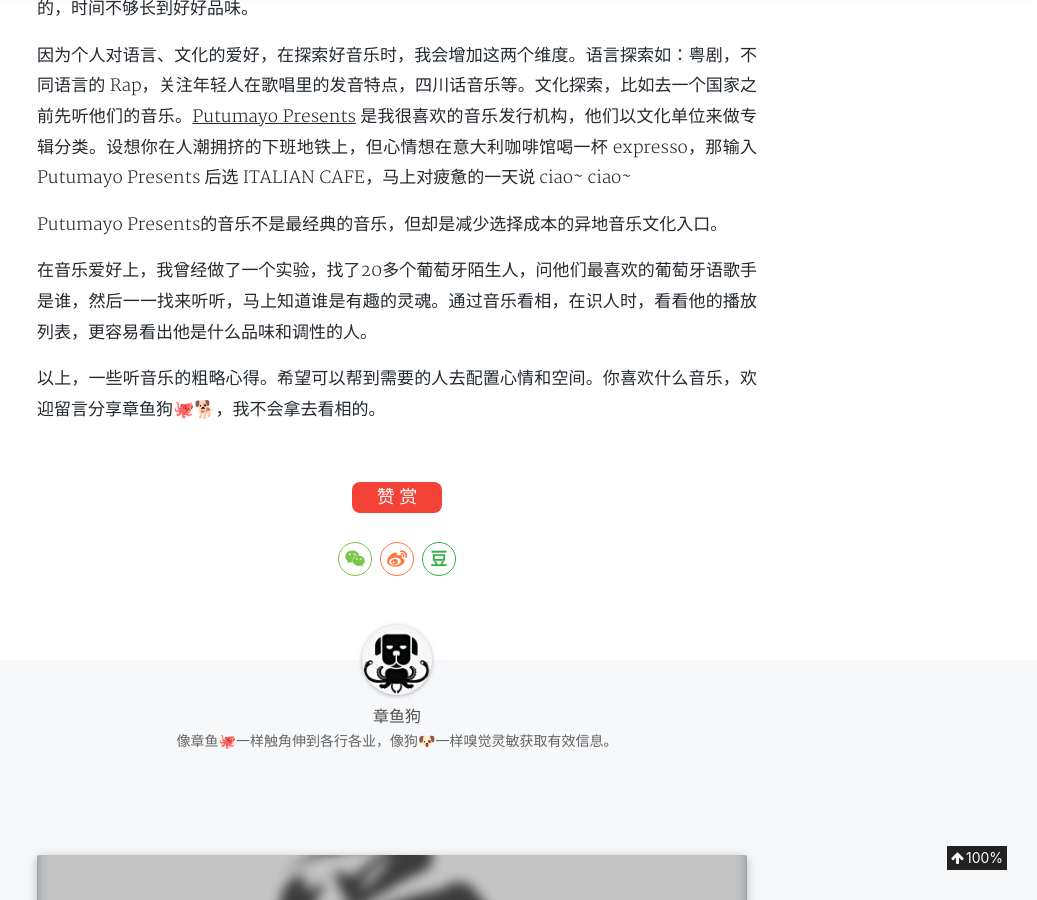
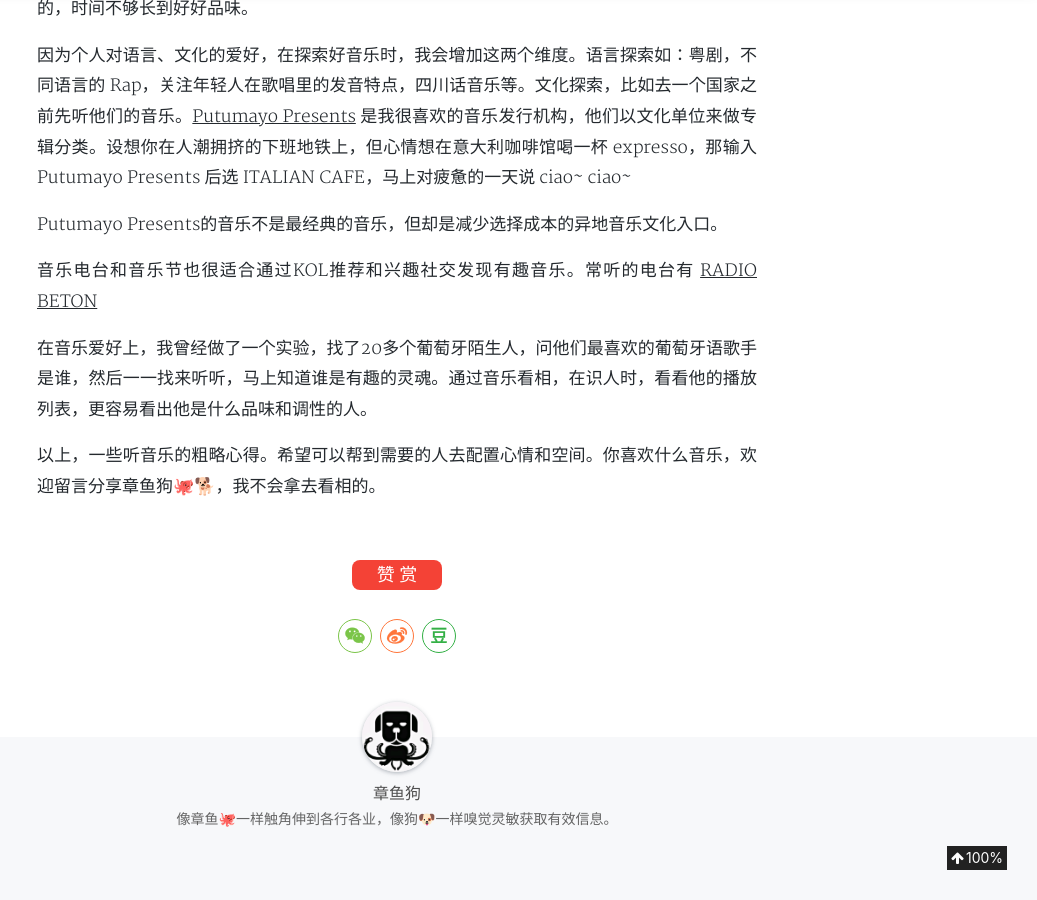
Before and after one commit to aJiea/ajiea.github.io, a Jekyll site: the page built from _posts/2019-07-01-music.md, in a window 1280 px wide and 900 px high, scrolled down 3262 px. Shown: the whole window, without its empty margins (243-1280 px from the left). Built offline with Jekyll 4.4.1, drawn with Linux system fonts in a browser that asks for light colours; nearby versions of some CDN libraries; comment, search, counter and statistics services are not loaded; a style sheet for code colours, icons or effects is not loaded.

Commit message:
Update 2019-07-01-music.md

```diff
--- a/_posts/2019-07-01-music.md
+++ b/_posts/2019-07-01-music.md
@@ -59,6 +59,8 @@
 
 Putumayo Presents的音乐不是最经典的音乐，但却是减少选择成本的异地音乐文化入口。
 
+音乐电台和音乐节也很适合通过KOL推荐和兴趣社交发现有趣音乐。常听的电台有 [RADIO BETON](https://www.radiobeton.com/webradio/)
+
 在音乐爱好上，我曾经做了一个实验，找了20多个葡萄牙陌生人，问他们最喜欢的葡萄牙语歌手是谁，然后一一找来听听，马上知道谁是有趣的灵魂。通过音乐看相，在识人时，看看他的播放列表，更容易看出他是什么品味和调性的人。
 
 以上，一些听音乐的粗略心得。希望可以帮到需要的人去配置心情和空间。你喜欢什么音乐，欢迎留言分享章鱼狗🐙🐕，我不会拿去看相的。
```
